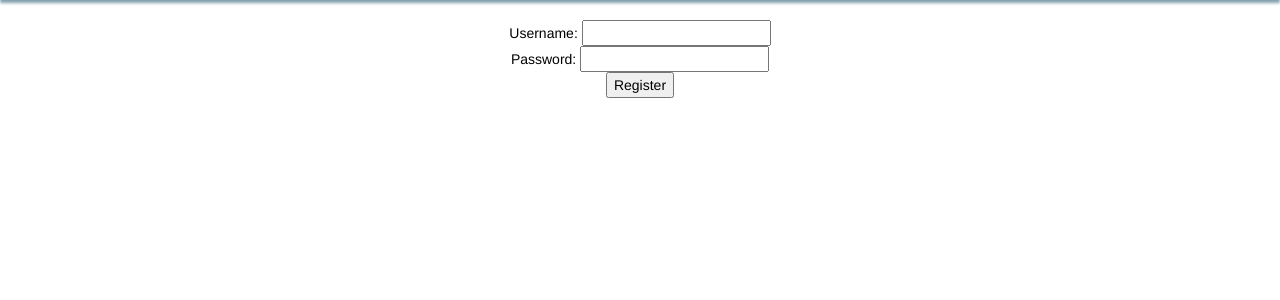
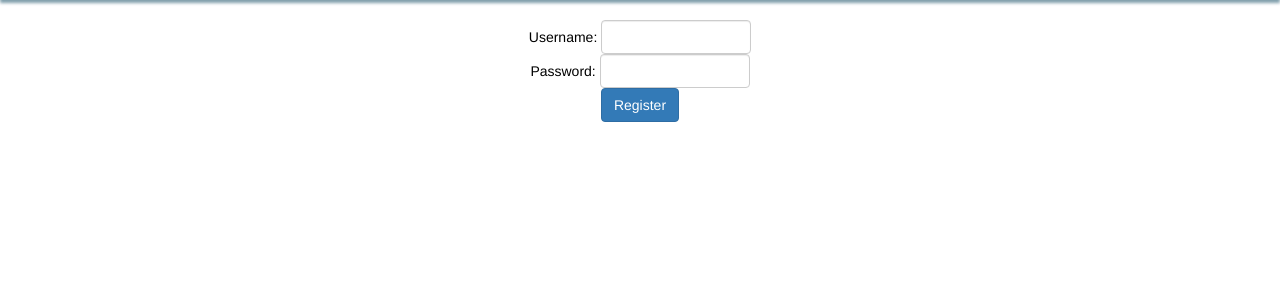
Before and after one commit to smusings/shopping_list, a Flask app: page /register in a window 1280 px wide. Shown: the part 35-335 px from the top of the page. Run offline with Flask 2, Linux system fonts and the light colour scheme; some libraries are stand-ins or nearby versions; some web fonts are replaced.

Commit message:
Fixed register html, removed a function that is no longer needed.

```diff
--- a/shoppingList/routes.py
+++ b/shoppingList/routes.py
@@ -7,13 +7,6 @@ from shoppingList.item import item_json, delete_item_json, json_list
 from shoppingList.list import get_list, delete_table_json, shopping_list
 
 # Auth
-@auth.get_password
-def get_password(email):
-    users = User.query.filter_by(email=email).first()
-    if users is not None:
-        return users.password
-    return None
-
 @auth.verify_password
 def verify_password(username, password):
     user = User.query.filter_by(email = username).first()
@@ -69,7 +62,6 @@ def login():
                 session['logged_in'] = True
                 session['user'] = user.id
                 return redirect(url_for('home'))
-        print error
         return render_template('login.html', error = error)
 
 @app.route('/logout')
--- a/shoppingList/templates/register.html
+++ b/shoppingList/templates/register.html
@@ -2,8 +2,8 @@
 {% block header %}Login{% endblock %}
 {% block content %}
 	<form action="{{ url_for('register_user') }}" method=post>
-		<div> Username: <input type="text" name="email"></div>
-		<div> Password: <input type="password" name="password"></div>
-		<input type="submit" value="Register">
+		<div> Username: <input type="text" class="form-control" name="email"></div>
+		<div> Password: <input type="password" class="form-control" name="password"></div>
+		<button type="submit" class="btn btn-primary" value="Register">Register</button>
 	</form>
 {% endblock %}
```
